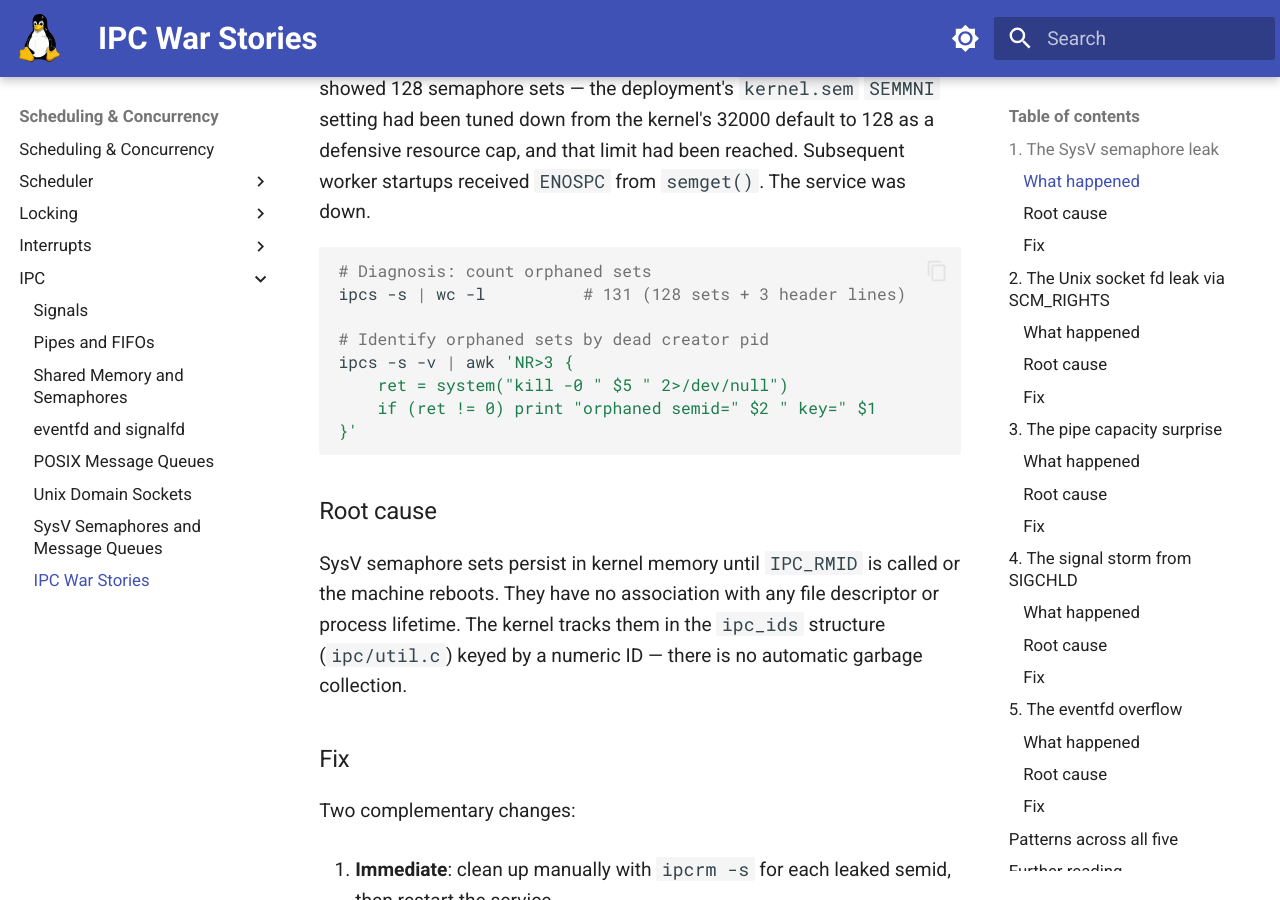
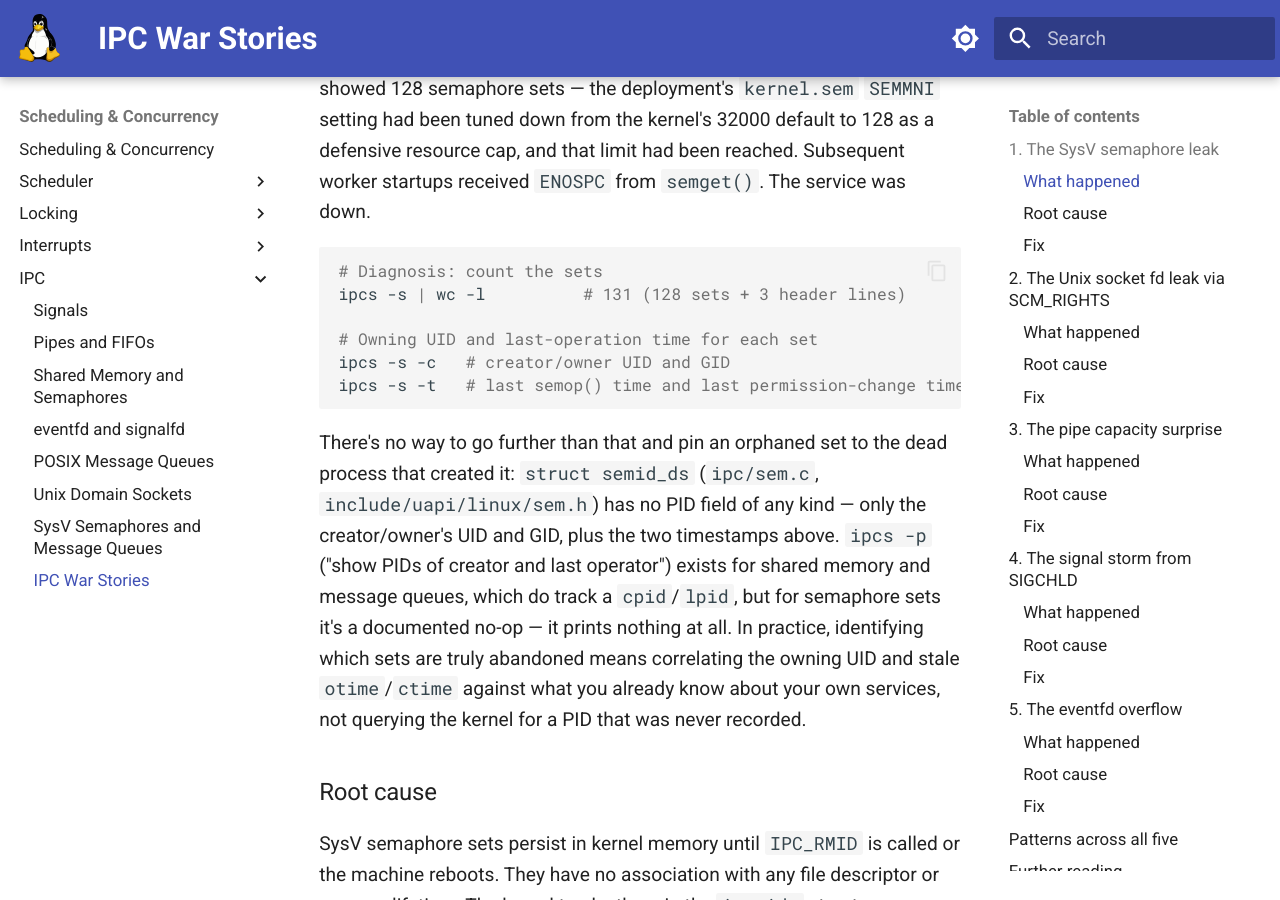
Before and after one commit to laveeshb/linux-kernel-internals, an MkDocs documentation site: the page built from docs/ipc/war-stories.md, in a window 1280 px wide and 900 px high, scrolled down 851 px. Built offline with MkDocs 1.6.1 and Material for MkDocs 9.7.7, drawn with Linux system fonts in a browser that asks for light colours; some of the changed text lies outside the part shown.

Commit message:
Update ipc/war-stories.md content to match current kernel source (#828)
Fix the semaphore-leak diagnosis to reflect that SysV semaphore sets
have no creator/last-operator PID field at all, and correct the
Unix-socket backpressure errno in the eventfd case.

````diff
--- a/docs/ipc/war-stories.md
+++ b/docs/ipc/war-stories.md
@@ -15,15 +15,22 @@
 After 48 hours of operation with periodic connection failures, `ipcs -s` showed 128 semaphore sets — the deployment's `kernel.sem` `SEMMNI` setting had been tuned down from the kernel's 32000 default to 128 as a defensive resource cap, and that limit had been reached. Subsequent worker startups received `ENOSPC` from `semget()`. The service was down.
 
 ```bash
-# Diagnosis: count orphaned sets
+# Diagnosis: count the sets
 ipcs -s | wc -l          # 131 (128 sets + 3 header lines)
 
-# Identify orphaned sets by dead creator pid
-ipcs -s -v | awk 'NR>3 {
-    ret = system("kill -0 " $5 " 2>/dev/null")
-    if (ret != 0) print "orphaned semid=" $2 " key=" $1
-}'
+# Owning UID and last-operation time for each set
+ipcs -s -c   # creator/owner UID and GID
+ipcs -s -t   # last semop() time and last permission-change time
 ```
+
+There's no way to go further than that and pin an orphaned set to the dead process that created
+it: `struct semid_ds` (`ipc/sem.c`, `include/uapi/linux/sem.h`) has no PID field of any kind —
+only the creator/owner's UID and GID, plus the two timestamps above. `ipcs -p` ("show PIDs of
+creator and last operator") exists for shared memory and message queues, which do track a
+`cpid`/`lpid`, but for semaphore sets it's a documented no-op — it prints nothing at all. In
+practice, identifying which sets are truly abandoned means correlating the owning UID and stale
+`otime`/`ctime` against what you already know about your own services, not querying the kernel
+for a PID that was never recorded.
 
 ### Root cause
 
@@ -225,7 +232,7 @@
 Or switch to an IPC mechanism where backpressure is part of the protocol rather than a special error code:
 
 - **POSIX message queue** (`mq_open`): `mq_send()` blocks (or returns `EAGAIN`) when the queue is full (`mq_maxmsg` items); the queue depth is explicit and configurable.
-- **Unix socket** (`AF_UNIX SOCK_DGRAM`): when the receive buffer is full, `sendmsg()` returns `ENOBUFS` or blocks — explicit backpressure on each message.
+- **Unix socket** (`AF_UNIX SOCK_DGRAM`): when the send buffer is full, a non-blocking `sendmsg()` returns `EAGAIN`/`EWOULDBLOCK` (a blocking one waits instead) — explicit backpressure on each message. (`ENOBUFS` is documented for a *network interface's* output queue, per `send(2)`; it doesn't apply here — `net/unix/af_unix.c`'s datagram send path goes through the same generic socket-buffer wait as every other socket type, `sock_alloc_send_pskb()` in `net/core/sock.c`, which returns `-EAGAIN` on a full buffer.)
 - **Blocking eventfd** (without `EFD_NONBLOCK`): the producer blocks when the counter is at maximum, providing natural flow control at the cost of a blocked thread.
 
 The general principle: `EFD_NONBLOCK` is appropriate only when `EAGAIN` is explicitly handled as a first-class condition, not a rare error.
@@ -248,6 +255,7 @@
 
 - [ipc/util.c](https://git.kernel.org/pub/scm/linux/kernel/git/torvalds/linux.git/tree/ipc/util.c) — `ipc_addid()`, `ipc_rmid()`, and the per-namespace `ipc_ids` table that SysV objects live in until explicitly removed, behind Case 1
 - [ipc/sem.c](https://git.kernel.org/pub/scm/linux/kernel/git/torvalds/linux.git/tree/ipc/sem.c) — `semget()`, `semctl()`, and the `SEM_UNDO` adjustment-on-exit handling behind Case 1's fix
+- [include/uapi/linux/sem.h](https://git.kernel.org/pub/scm/linux/kernel/git/torvalds/linux.git/tree/include/uapi/linux/sem.h) — `struct semid_ds`, which has no PID field at all, behind Case 1's diagnosis limits
 - [fs/file.c](https://git.kernel.org/pub/scm/linux/kernel/git/torvalds/linux.git/tree/fs/file.c) — `receive_fd()`, which reserves and installs a received `SCM_RIGHTS` descriptor into the receiver's own `files_struct`, behind Case 2
 - [net/core/scm.c](https://git.kernel.org/pub/scm/linux/kernel/git/torvalds/linux.git/tree/net/core/scm.c) — `scm_detach_fds()` and `scm_recv_one_fd()`, the control-message path that calls `receive_fd()` for each `SCM_RIGHTS` descriptor, behind Case 2
 - [net/unix/garbage.c](https://git.kernel.org/pub/scm/linux/kernel/git/torvalds/linux.git/tree/net/unix/garbage.c) — the per-user `unix_inflight` counter and cycle-detecting garbage collector for in-flight `SCM_RIGHTS` fds, behind Case 2
@@ -256,6 +264,7 @@
 - [kernel/signal.c](https://git.kernel.org/pub/scm/linux/kernel/git/torvalds/linux.git/tree/kernel/signal.c) — `legacy_queue()` and `__send_signal_locked()`, which drop a standard signal that is already pending on the target, behind Case 4
 - [include/linux/signal_types.h](https://git.kernel.org/pub/scm/linux/kernel/git/torvalds/linux.git/tree/include/linux/signal_types.h) — `struct sigpending` (a bitmask) versus `struct sigqueue` (a queued list entry), the data structures behind Case 4's standard/real-time distinction
 - [fs/eventfd.c](https://git.kernel.org/pub/scm/linux/kernel/git/torvalds/linux.git/tree/fs/eventfd.c) — `eventfd_write()` and the `ULLONG_MAX - 1` blocking/EAGAIN ceiling behind Case 5
+- [net/core/sock.c](https://git.kernel.org/pub/scm/linux/kernel/git/torvalds/linux.git/tree/net/core/sock.c) — `sock_alloc_send_pskb()`, the generic full-send-buffer wait/`-EAGAIN` path every socket type (including `AF_UNIX`) goes through, behind Case 5's Unix-socket alternative
 
 ### Man pages
 
````
